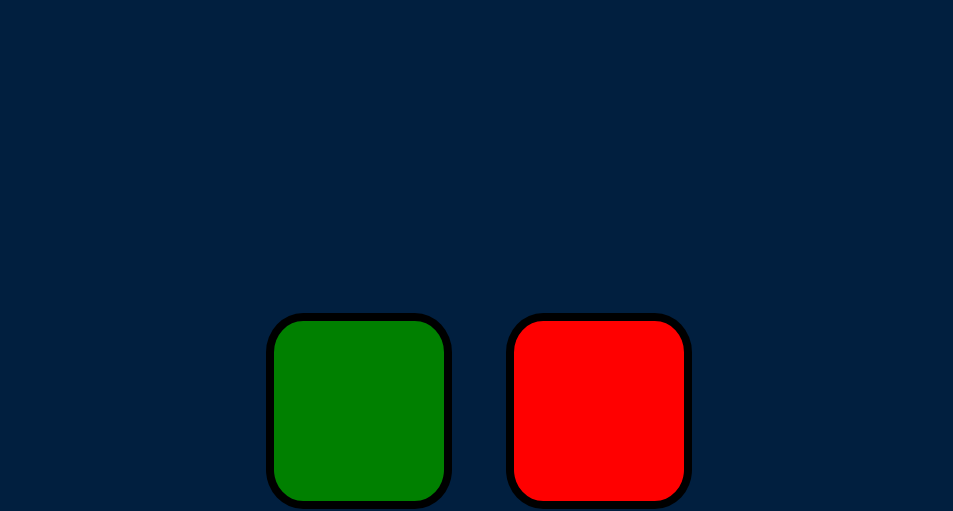
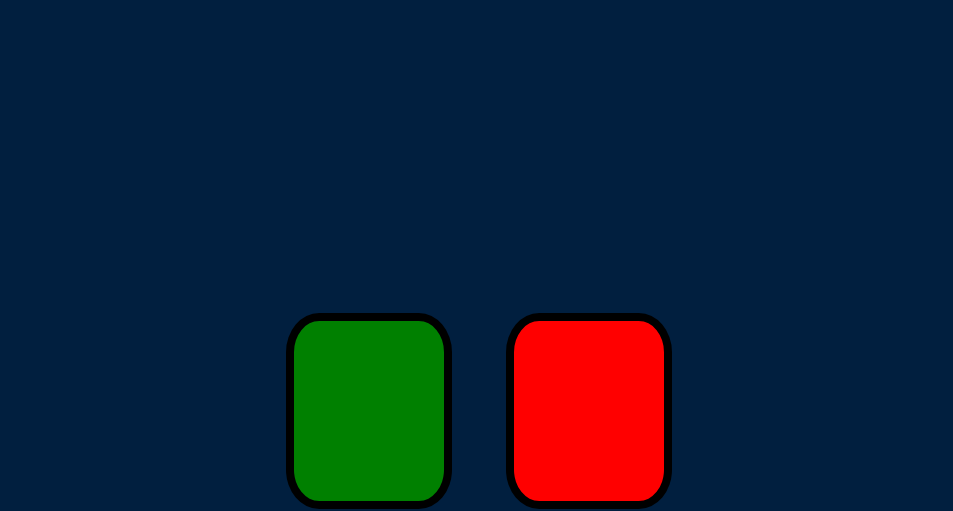
Before and after one commit to Nitishabd17/Simon-Game, a plain HTML site: page index.html in a window 1280 px wide. Shown: the part 289-800 px from the top of the page, without its empty margins (161-1114 px from the left). Drawn offline with nearby package versions, Linux system fonts and the light colour scheme.

Commit message:
Update styles.css

```diff
--- a/styles.css
+++ b/styles.css
@@ -25,7 +25,7 @@ body {
   margin: 25px;
   display: inline-block;
   height: 180px;
-  width: 170px;
+  width: 150px;
   border: 8px solid black;
   border-radius: 20%;
 }
```
